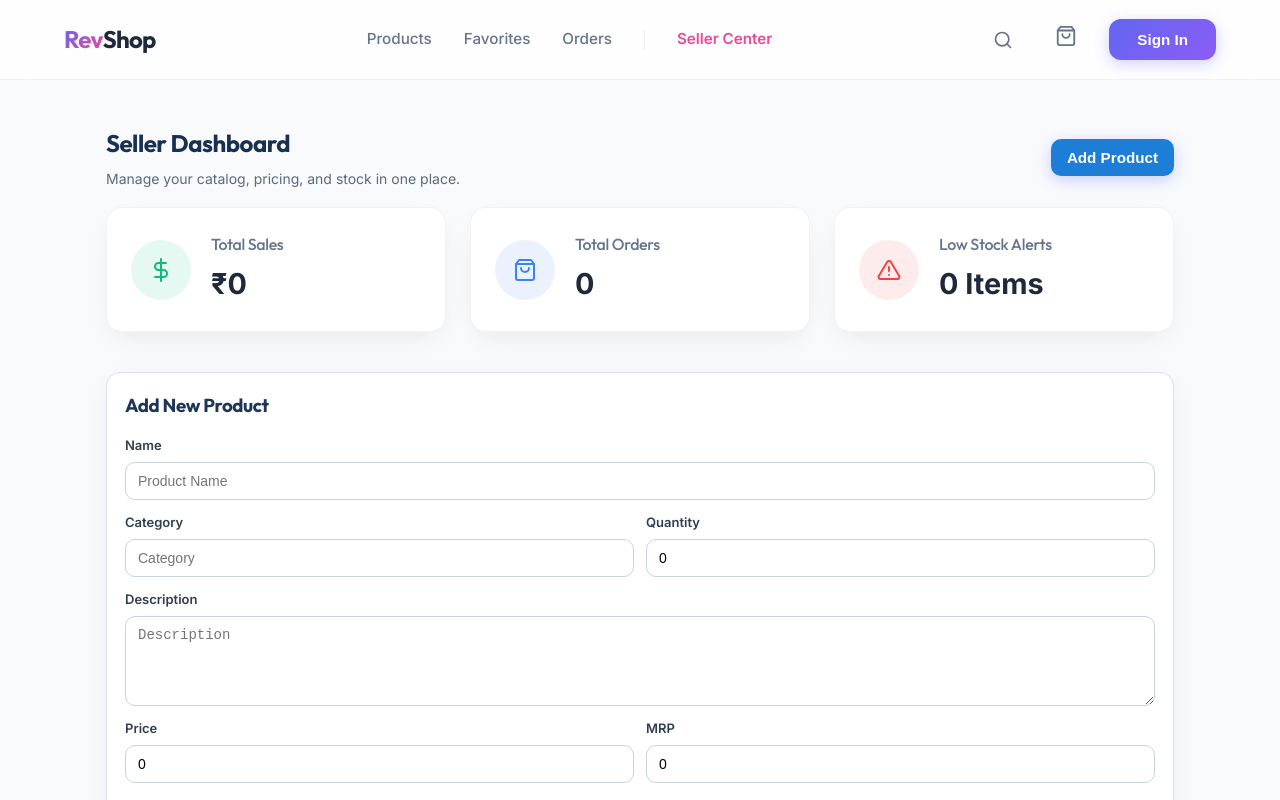
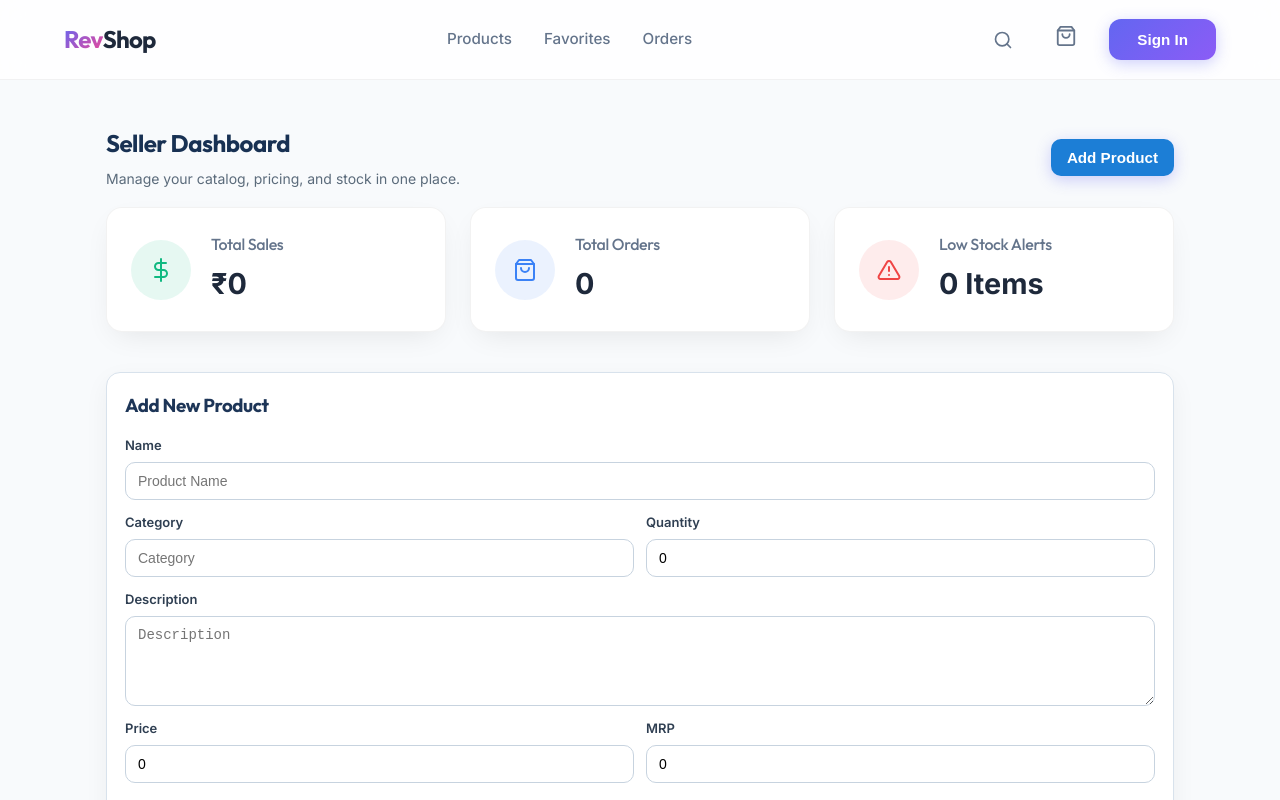
Before and after one commit to Divident1/RevShop_P2, an Angular app in the folder frontend/: page /seller in a window 1280 px wide. Shown: the top 800 px of the page. Built offline with nearby package versions, Linux system fonts and the light colour scheme.

Commit message:
fix(navbar): Restrict Seller Center visibility to sellers only

```diff
--- a/frontend/src/app/app.component.html
+++ b/frontend/src/app/app.component.html
@@ -12,8 +12,9 @@
             <a routerLink="/orders" routerLinkActive="active">Orders</a>
 
             <!-- Seller Tools -->
-            <div class="nav-divider"></div>
-            <a routerLink="/seller/dashboard" routerLinkActive="active" class="seller-link">Seller Center</a>
+            <div class="nav-divider" *ngIf="currentUser?.role === 'SELLER'"></div>
+            <a *ngIf="currentUser?.role === 'SELLER'" routerLink="/seller/dashboard" routerLinkActive="active"
+                class="seller-link">Seller Center</a>
         </div>
 
         <div class="nav-actions">
```
